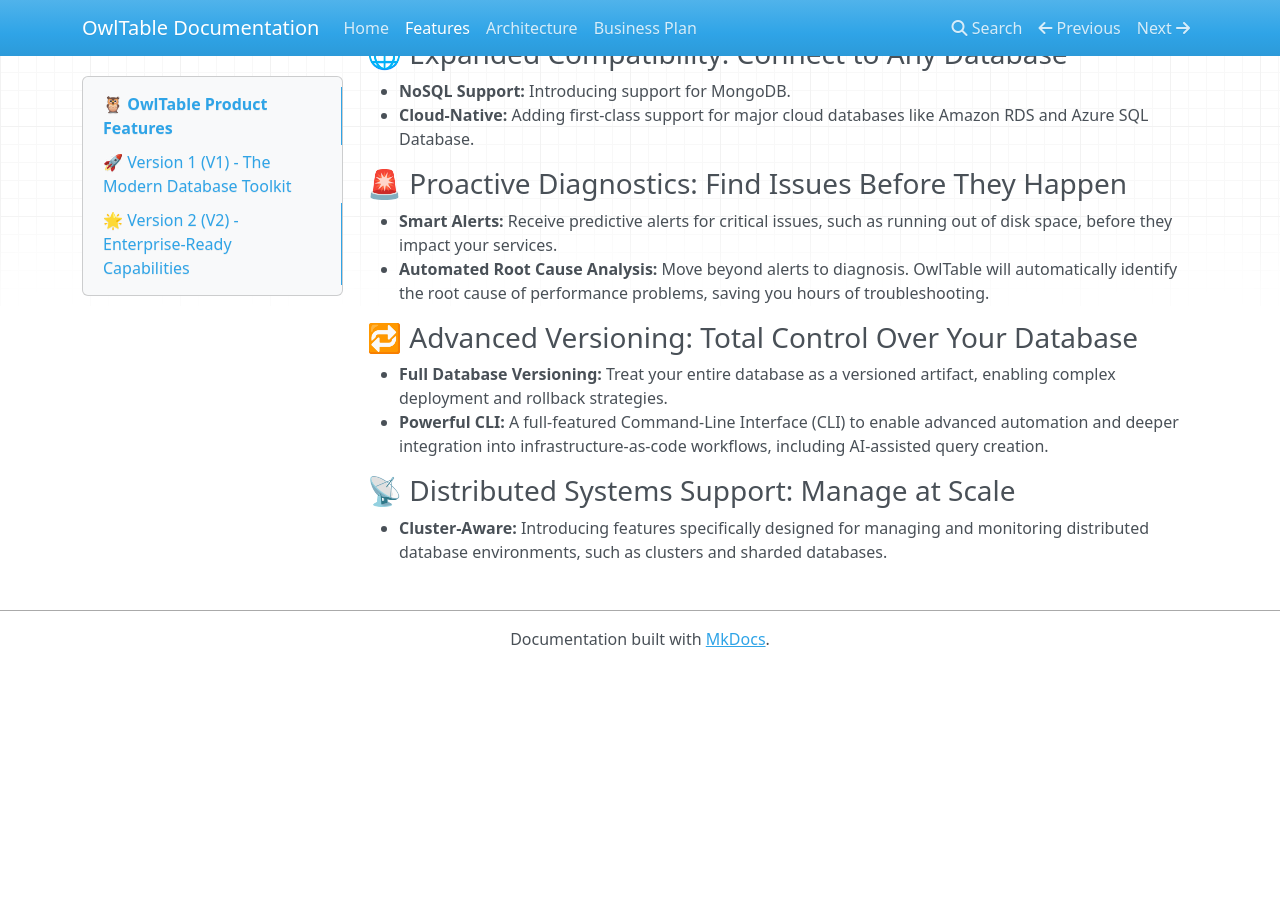
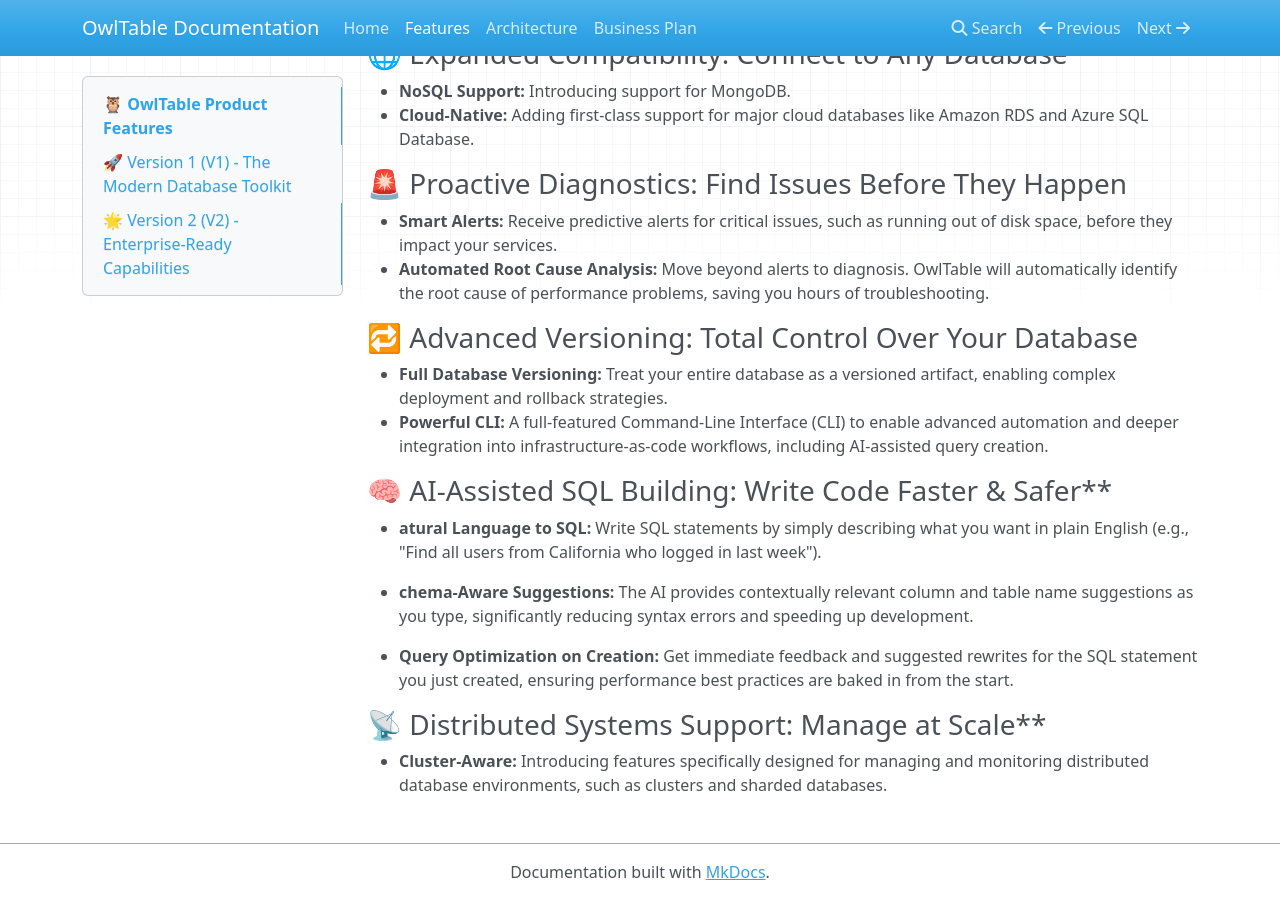
Before and after one commit to yehoshuas1978/owltable-landing-page, an MkDocs documentation site: the page built from documentation/docs/features.md, in a window 1280 px wide and 900 px high, scrolled down 1459 px. Built offline with MkDocs 1.6.1, drawn with Linux system fonts in a browser that asks for light colours; nearby versions of some CDN libraries; before the commit the page ends 2126 px from its top, so only the background shows below that.

Commit message:
update documentation to include AI-assisted SQL building features

```diff
--- a/documentation/docs/features.md
+++ b/documentation/docs/features.md
@@ -56,5 +56,12 @@
 *   **Full Database Versioning:** Treat your entire database as a versioned artifact, enabling complex deployment and rollback strategies.
 *   **Powerful CLI:** A full-featured Command-Line Interface (CLI) to enable advanced automation and deeper integration into infrastructure-as-code workflows, including AI-assisted query creation.
 
-### 📡 **Distributed Systems Support: Manage at Scale**
+### 🧠 AI-Assisted SQL Building: Write Code Faster & Safer**
+*   **atural Language to SQL:** Write SQL statements by simply describing what you want in plain English (e.g., "Find all users from California who logged in last week").
+
+*   **chema-Aware Suggestions:** The AI provides contextually relevant column and table name suggestions as you type, significantly reducing syntax errors and speeding up development.
+
+*   **Query Optimization on Creation:** Get immediate feedback and suggested rewrites for the SQL statement you just created, ensuring performance best practices are baked in from the start.
+
+### 📡 Distributed Systems Support: Manage at Scale**
 *   **Cluster-Aware:** Introducing features specifically designed for managing and monitoring distributed database environments, such as clusters and sharded databases.
```
Also changed, not shown: documentation/site/features/index.html, documentation/site/index.html, documentation/site/search/search_index.json.
